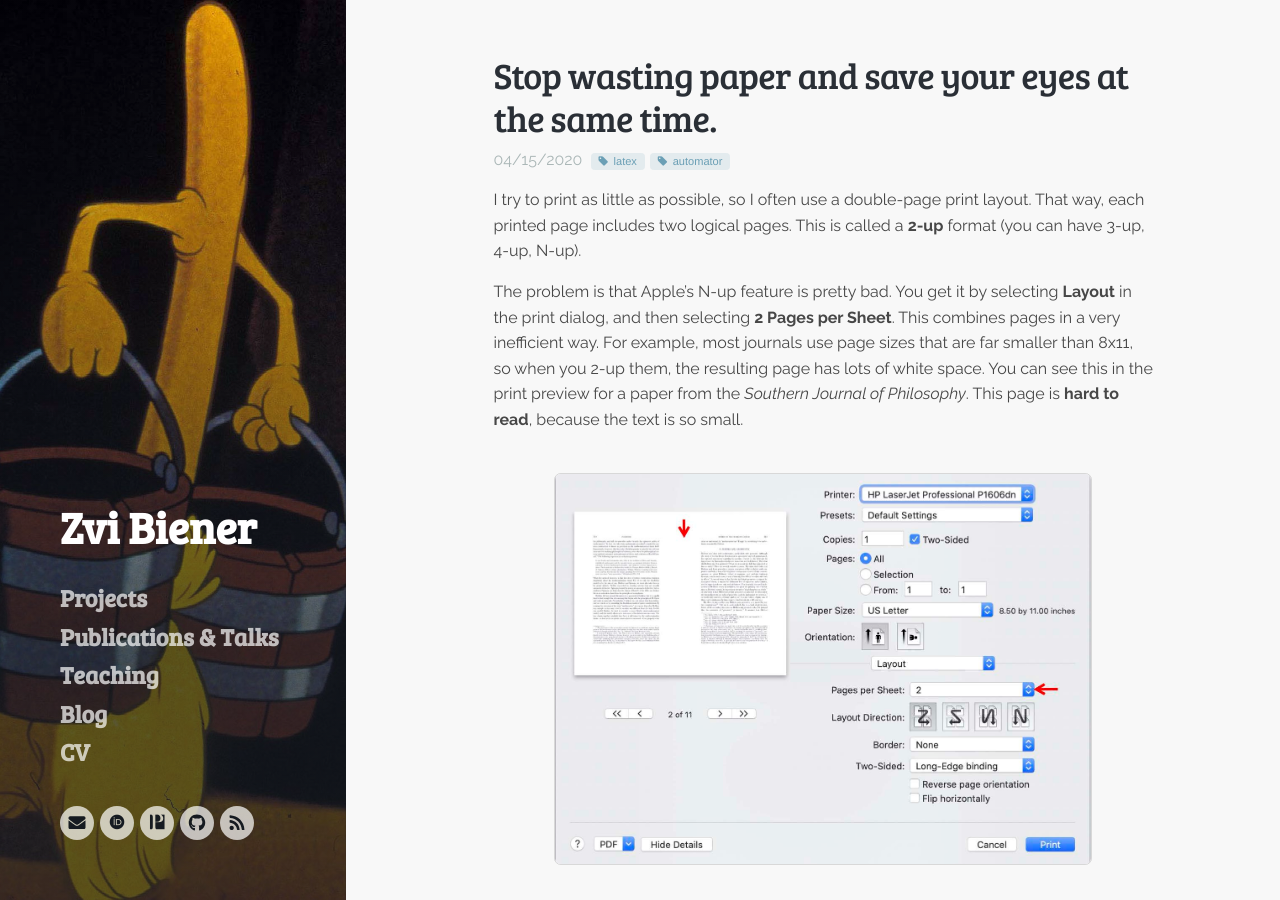
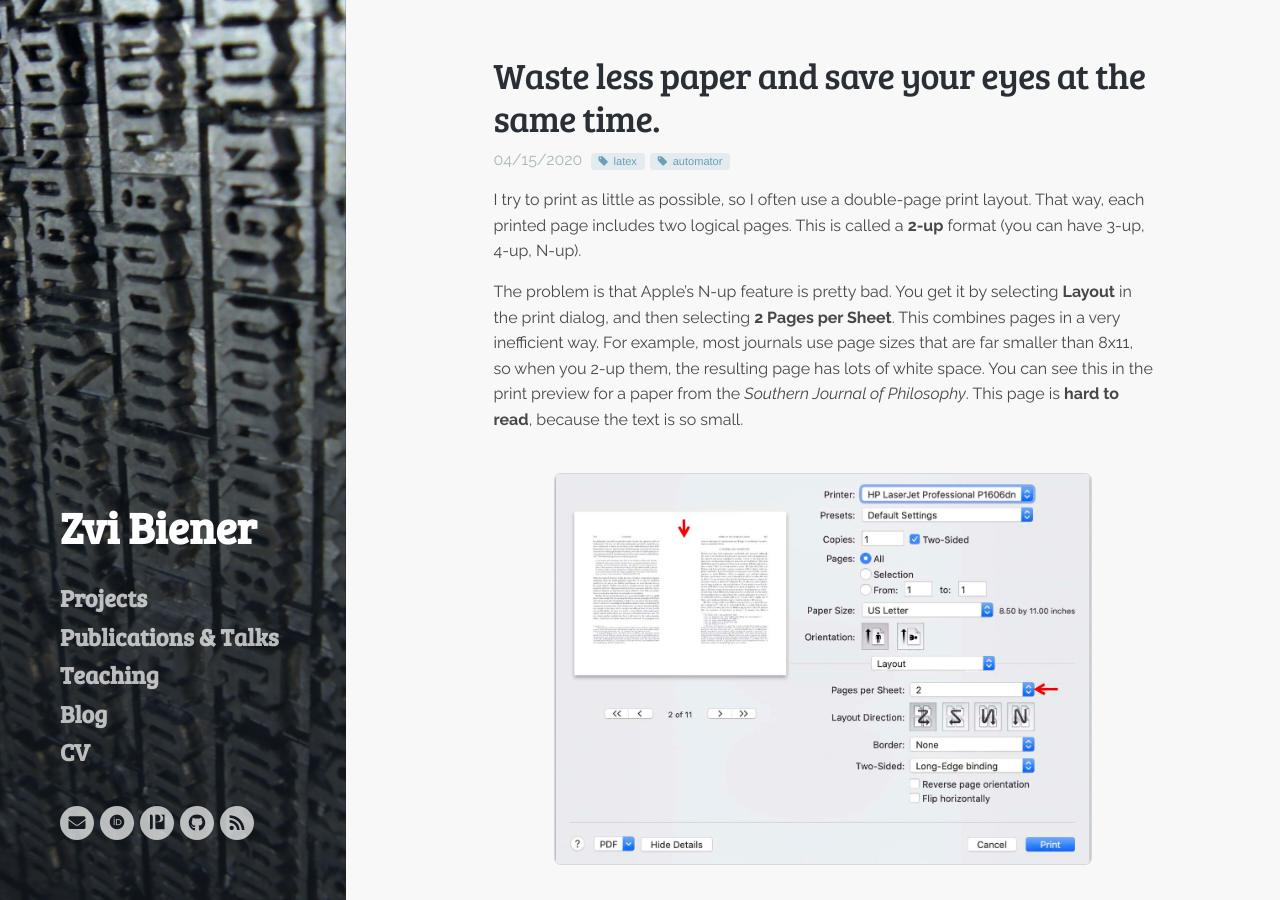
Before and after one commit to ZBiener/zbiener.github.io, a Jekyll site: the page built from _posts/2020-04-15-Nup-Workflow.md, in a window 1280 px wide and 900 px high. Built offline with Jekyll 4.4.1, drawn with Linux system fonts in a browser that asks for light colours; nearby versions of some CDN libraries; some web fonts are replaced; comment, search, counter and statistics services are not loaded.

Commit message:
2up image

```diff
--- a/_layouts/post_list.html
+++ b/_layouts/post_list.html
@@ -33,7 +33,8 @@ layout: default
 
     <ol class="bibliography nolisting ">
         {% for post in paginator.posts %}
-        <li class="title header-switch-onhover" data-image="{{ post.image }}"  >
+        <!-- <li class="title header-switch-onhover" data-image="{{ post.image }}"  > -->
+        <li class="title" data-image="{{ post.image }}"  >
             <a  href="{{ post.url | relative_url }}" >{{post.title}}</a>
 
         <div class="item_details post collapse show">
--- a/_posts/2020-04-15-Nup-Workflow.md
+++ b/_posts/2020-04-15-Nup-Workflow.md
@@ -1,7 +1,7 @@
 ---
-title: "Stop wasting paper and save your eyes at the same time."
+title: "Waste less paper and save your eyes at the same time."
 date: 2020-04-15
-image: '/images/broom1.jpg'
+image: '/images/moveabletype.jpg'
 excerpt: "Use this Automator workflow to print an efficient double-page (2-up) layout."
 categories:
   - LaTeX
--- a/_sass/_bibliography.scss
+++ b/_sass/_bibliography.scss
@@ -28,6 +28,7 @@ $plus_size: calc(#{$p-small} + 0pt);
         margin-left: -0.5em;
         padding-left: 0.5em;
         counter-increment: bibitem -1;
+
 
         &:before {
             display: inline-block;
```
Also changed, not shown: images/moveabletype.jpg (added), images/moveabletype_wide.jpg (added).
